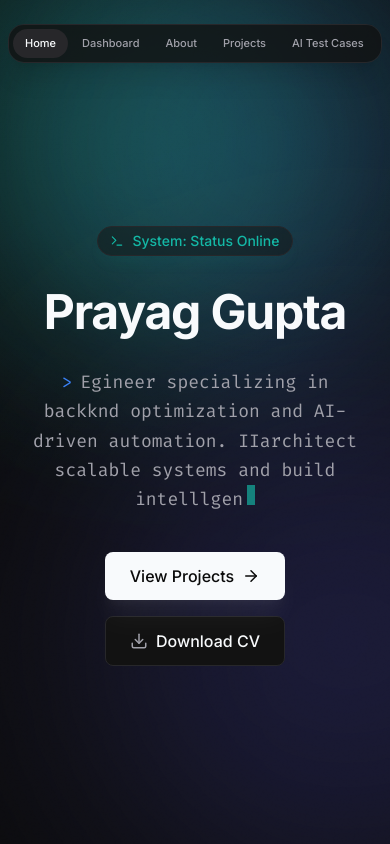
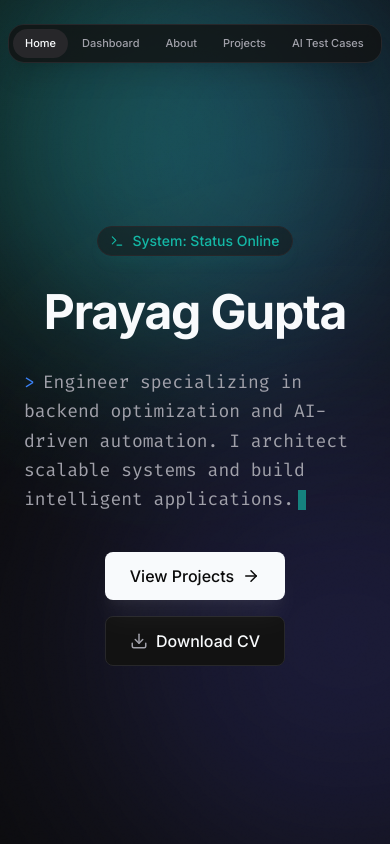
Before and after one commit to prayagx/portfoliowebsite2.0, a React (Vite) app: page / in a window 390 px wide. Shown: the top 844 px of the page. Built offline with nearby package versions, Linux system fonts and the light colour scheme.

Commit message:
refactor: remove typing animation and display hero text instantly.

```diff
--- a/src/sections/Hero.tsx
+++ b/src/sections/Hero.tsx
@@ -6,27 +6,7 @@ import { MagneticButton } from '../components/MagneticButton';
 const TYPE_SPEED = 50;
 
 export default function Hero() {
-    const [typedText, setTypedText] = useState('');
     const fullText = "Engineer specializing in backend optimization and AI-driven automation. I architect scalable systems and build intelligent applications.";
-
-    useEffect(() => {
-        let i = 0;
-        setTypedText('');
-
-        const timeout = setTimeout(() => {
-            const typingInterval = setInterval(() => {
-                if (i < fullText.length) {
-                    setTypedText(prev => prev + fullText.charAt(i));
-                    i++;
-                } else {
-                    clearInterval(typingInterval);
-                }
-            }, TYPE_SPEED);
-            return () => clearInterval(typingInterval);
-        }, 800);
-
-        return () => clearTimeout(timeout);
-    }, []);
 
     return (
         <section id="home" className="min-h-screen flex items-center justify-center pt-24 pb-12 px-6 relative overflow-hidden">
@@ -46,11 +26,11 @@ export default function Hero() {
                 </FadeIn>
 
                 <FadeIn delay={0.3}>
-                    <div className="h-28 md:h-16 mb-12 max-w-2xl mx-auto">
+                    <div className="h-28 md:h-16 mb-12 max-w-2xl mx-auto flex items-start justify-center text-left md:text-center">
                         <p className="text-lg md:text-xl text-text-secondary font-mono leading-relaxed">
                             <span className="text-accent-500 mr-2">{'>'}</span>
-                            {typedText}
-                            <span className="inline-block w-2 h-5 ml-1 bg-primary-500 animate-pulse-slow"></span>
+                            {fullText}
+                            <span className="inline-block w-2 h-5 ml-1 bg-primary-500 animate-pulse-slow align-middle"></span>
                         </p>
                     </div>
                 </FadeIn>
```
